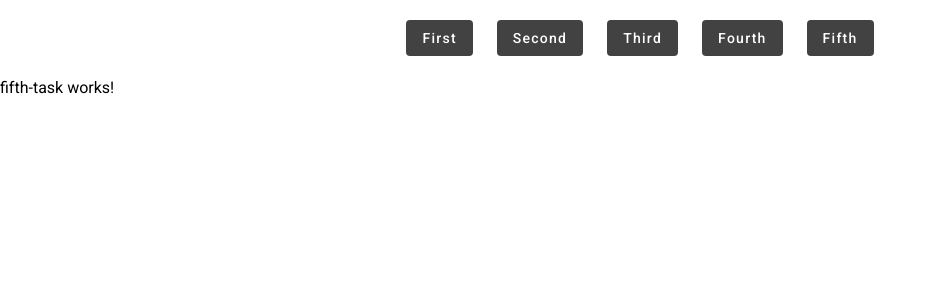
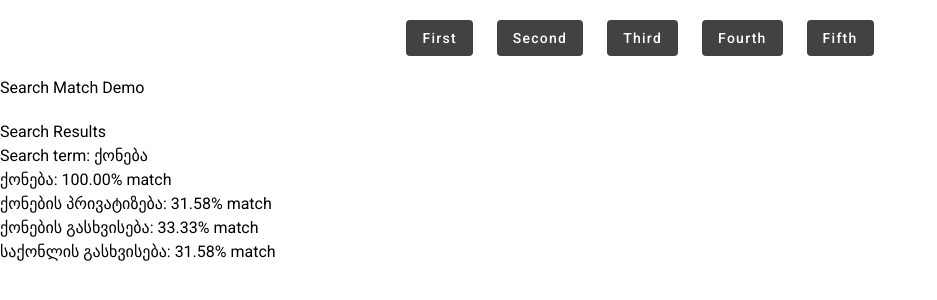
Before and after one commit to Aristocrat4/HiFive, an Angular app: page /fifth in a window 1280 px wide. Shown: the top 300 px of the page, without its empty margins (0-937 px from the left). Built offline with nearby package versions, Linux system fonts and the light colour scheme.

Commit message:
add fifth and final task

```diff
--- /dev/null
+++ b/src/app/Components/string-match/string-match.component.html
@@ -0,0 +1,7 @@
+<h2>Search Results</h2>
+<p>Search term: {{ value1 }}</p>
+<ul>
+  @for (item of matchResults; track item.value) {
+  <li>{{ item.value }}: {{ item.percentage.toFixed(2) }}% match</li>
+  }
+</ul>
--- /dev/null
+++ b/src/app/Components/string-match/string-match.component.ts
@@ -0,0 +1,72 @@
+import { CommonModule } from '@angular/common';
+import { Component, Input } from '@angular/core';
+
+@Component({
+  selector: 'app-string-match',
+  standalone: true,
+  imports: [CommonModule],
+  templateUrl: './string-match.component.html',
+  styleUrl: './string-match.component.scss',
+})
+export class StringMatchComponent {
+  @Input() value1: string = '';
+  @Input() value2: string[] = [];
+
+  matchResults: { value: string; percentage: number }[] = [];
+
+  ngOnChanges() {
+    this.calculateMatches();
+  }
+
+  calculateMatches() {
+    this.matchResults = this.value2.map((item) => ({
+      value: item,
+      percentage: this.calculateMatchPercentage(this.value1, item),
+    }));
+  }
+
+  calculateMatchPercentage(str1: string, str2: string): number {
+    const longer = str1.length > str2.length ? str1 : str2;
+    const shorter = str1.length > str2.length ? str2 : str1;
+    const longerLength = longer.length;
+
+    if (longerLength === 0) {
+      return 100;
+    }
+
+    const editDistance = this.levenshteinDistance(longer, shorter);
+    return (1 - editDistance / longerLength) * 100;
+  }
+
+  levenshteinDistance(str1: string, str2: string): number {
+    const m = str1.length;
+    const n = str2.length;
+    const dp: number[][] = Array(m + 1)
+      .fill(null)
+      .map(() => Array(n + 1).fill(0));
+
+    for (let i = 0; i <= m; i++) {
+      dp[i][0] = i;
+    }
+
+    for (let j = 0; j <= n; j++) {
+      dp[0][j] = j;
+    }
+
+    for (let i = 1; i <= m; i++) {
+      for (let j = 1; j <= n; j++) {
+        if (str1[i - 1] === str2[j - 1]) {
+          dp[i][j] = dp[i - 1][j - 1];
+        } else {
+          dp[i][j] = Math.min(
+            dp[i - 1][j] + 1,
+            dp[i][j - 1] + 1,
+            dp[i - 1][j - 1] + 1
+          );
+        }
+      }
+    }
+
+    return dp[m][n];
+  }
+}
--- a/src/app/Pages/fifth-task/fifth-task.component.html
+++ b/src/app/Pages/fifth-task/fifth-task.component.html
@@ -1 +1,5 @@
-<p>fifth-task works!</p>
+<section class="container flex flex-col gap-5 justify-center my-0 mx-auto">
+  <h1>Search Match Demo</h1>
+  <app-string-match [value1]="searchTerm" [value2]="searchArray">
+  </app-string-match>
+</section>
--- a/src/app/Pages/fifth-task/fifth-task.component.ts
+++ b/src/app/Pages/fifth-task/fifth-task.component.ts
@@ -1,12 +1,19 @@
 import { Component } from '@angular/core';
+import { StringMatchComponent } from '../../Components/string-match/string-match.component';
 
 @Component({
   selector: 'app-fifth-task',
   standalone: true,
-  imports: [],
+  imports: [StringMatchComponent],
   templateUrl: './fifth-task.component.html',
-  styleUrl: './fifth-task.component.scss'
+  styleUrl: './fifth-task.component.scss',
 })
 export class FifthTaskComponent {
-
+  searchTerm = 'ქონება';
+  searchArray = [
+    'ქონება',
+    'ქონების პრივატიზება',
+    'ქონების გასხვისება',
+    'საქონლის გასხვისება',
+  ];
 }
```
Also changed, not shown: src/app/Components/string-match/string-match.component.scss (added), 1 other file (tests, documents, lock files or other folders).
